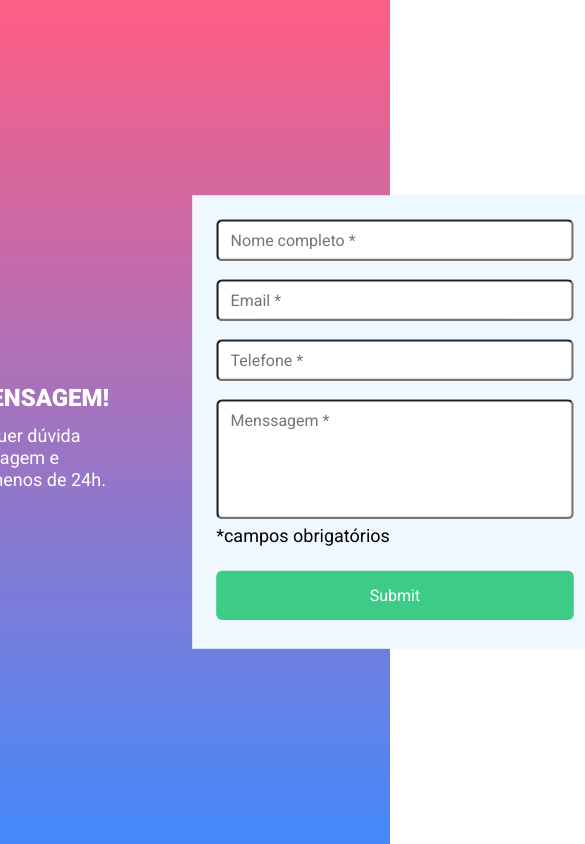
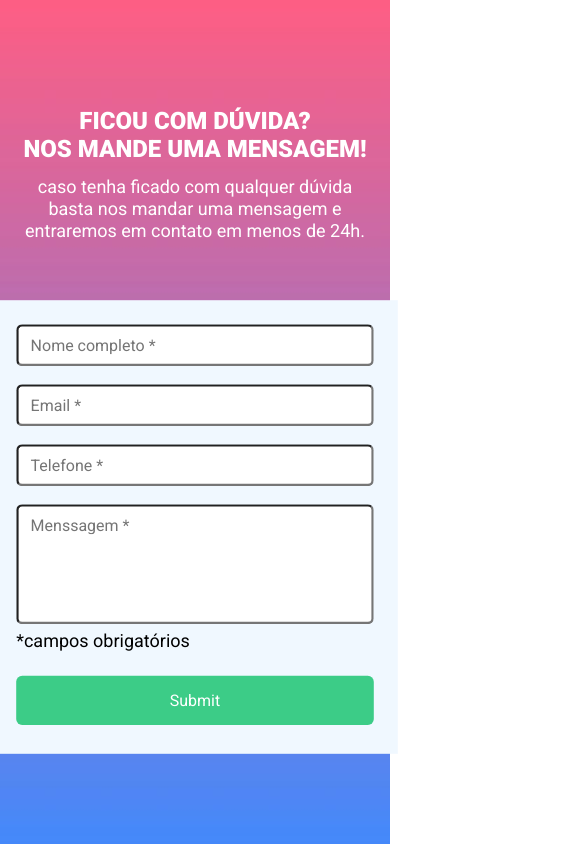
Before and after one commit to Kaue-Mota/quest-formulario, a plain HTML site: page index.html in a window 390 px wide. Shown: the whole page, 585 px wide, since content can reach past the window. Drawn offline with Linux system fonts and the light colour scheme.

Commit message:
Responsividade para dispositivos mobile adicionada

```diff
--- a/index.html
+++ b/index.html
@@ -4,9 +4,10 @@
 <head>
     <meta charset="UTF-8">
     <meta name="viewport" content="width=device-width, initial-scale=1.0">
-    <title>Document</title>
+    <title>Formulário com validação</title>
     <link rel="stylesheet" href="./src/css/style.css">
     <link rel="stylesheet" href="./src/css/reset.css">
+    <link rel="stylesheet" href="./src/css/responsive.css">
 
 
 </head>
--- /dev/null
+++ b/src/css/responsive.css
@@ -0,0 +1,13 @@
+@media (max-width:768px){
+    .container-all{
+        display: flex;
+        flex-direction: column;
+    }
+
+    .text-container{
+        text-align: center;
+        margin: 0;
+        margin-bottom: 6rem;
+    }
+
+}
```
